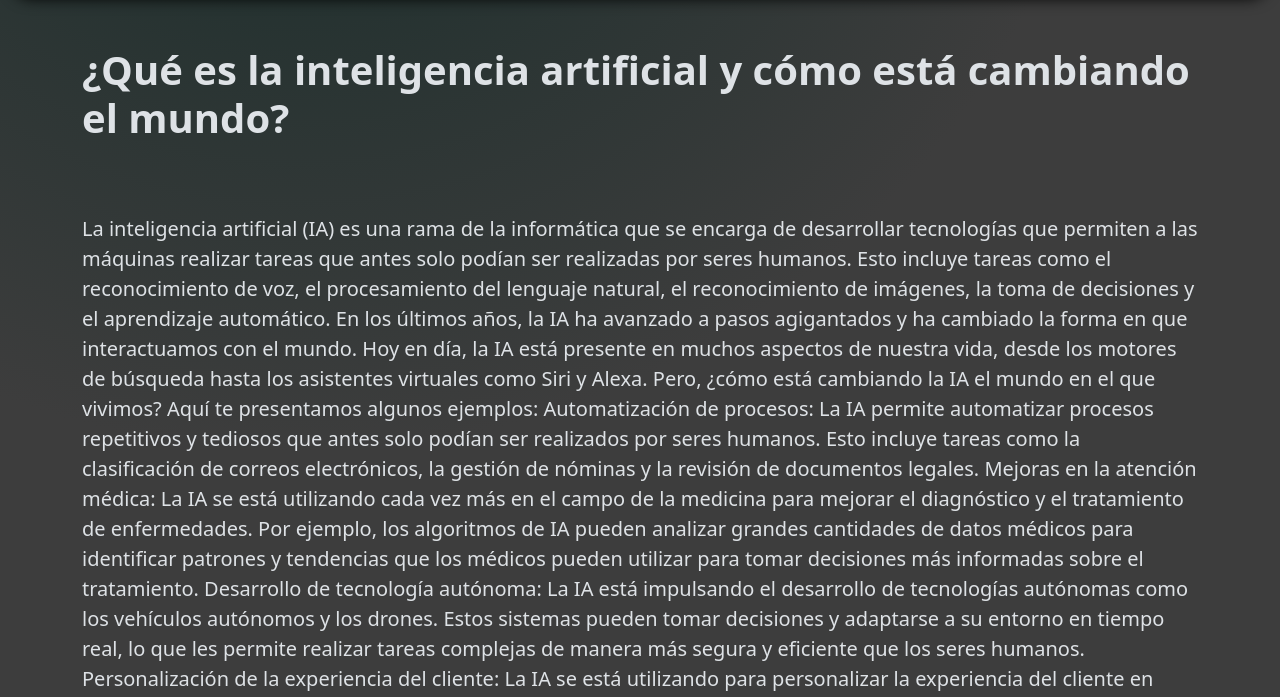
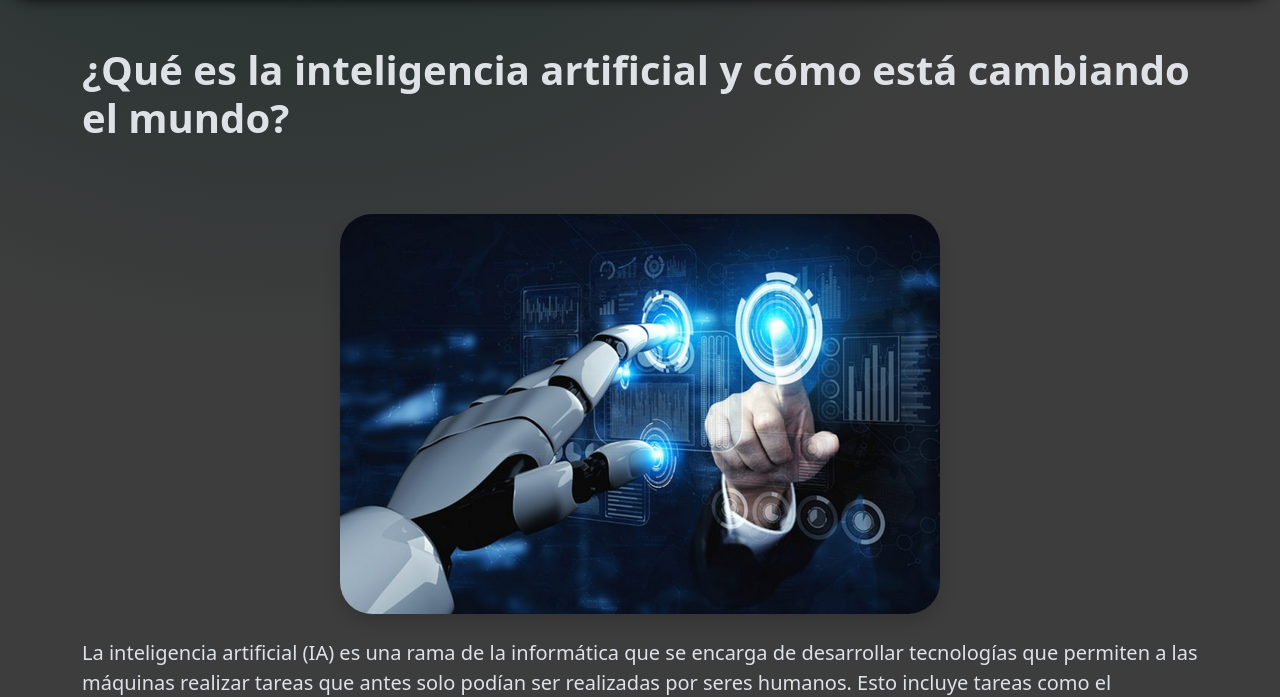
Before and after one commit to cristianq3/Proyecto-Blog-IA, a plain HTML site: page pages/DetalleArticulo1.html in a window 1280 px wide. Shown: the part 107-804 px from the top of the page. Drawn offline with nearby package versions, Linux system fonts and the light colour scheme.

Commit message:
se agrega img al articulo 1

```diff
--- a/pages/DetalleArticulo1.html
+++ b/pages/DetalleArticulo1.html
@@ -156,11 +156,12 @@
       </nav>
     </header>
     <main>
-      <section class="container">
+      <section class="container pb-sm-1 pb-md-5">
         <h1 class="mt-5 mb-sm-2 mb-md-5 fw-bold">
           ¿Qué es la inteligencia artificial y cómo está cambiando el mundo?
         </h1>
-        <img src="/img/" class="img-fluid" alt="">
+        <div class="text-center"><img src="/img/3.png" class="img-fluid my-4 rounded-5 shadow" alt=""> </div>
+
         <p class="fs-5">
           La inteligencia artificial (IA) es una rama de la informática que se
           encarga de desarrollar tecnologías que permiten a las máquinas
```
